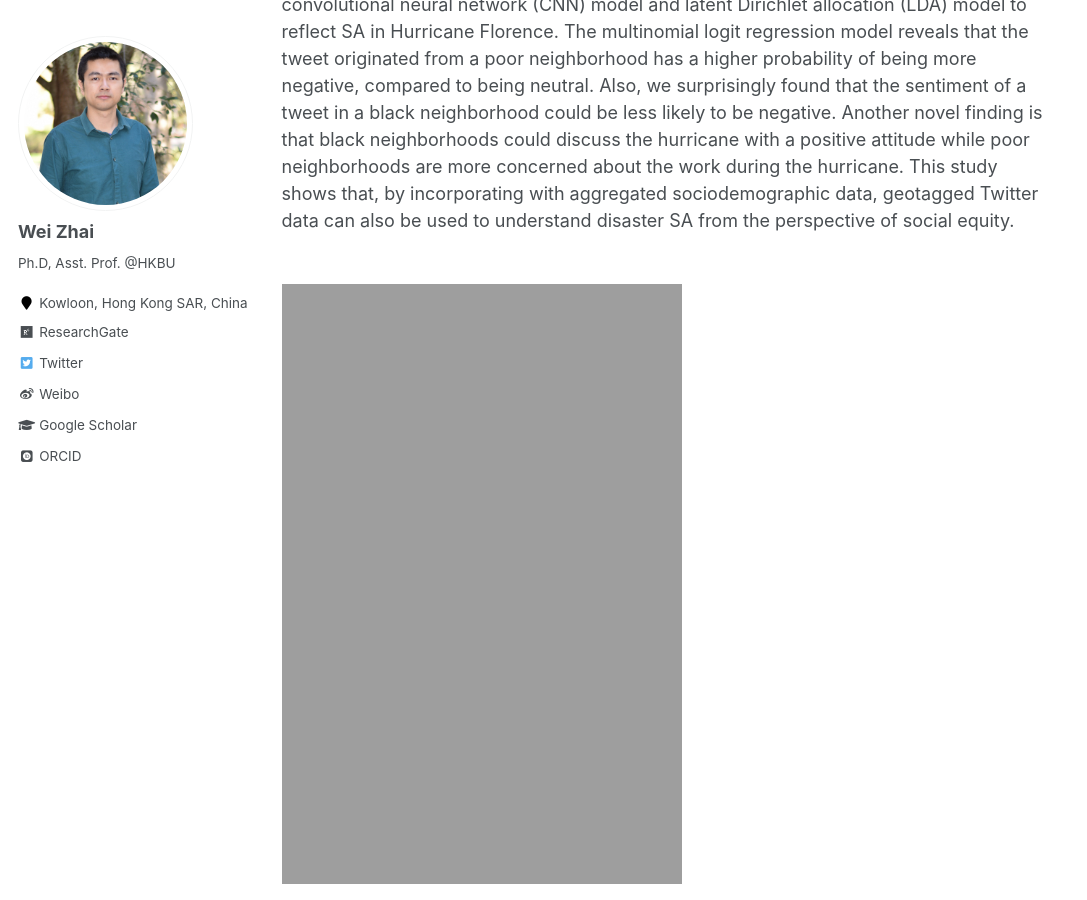
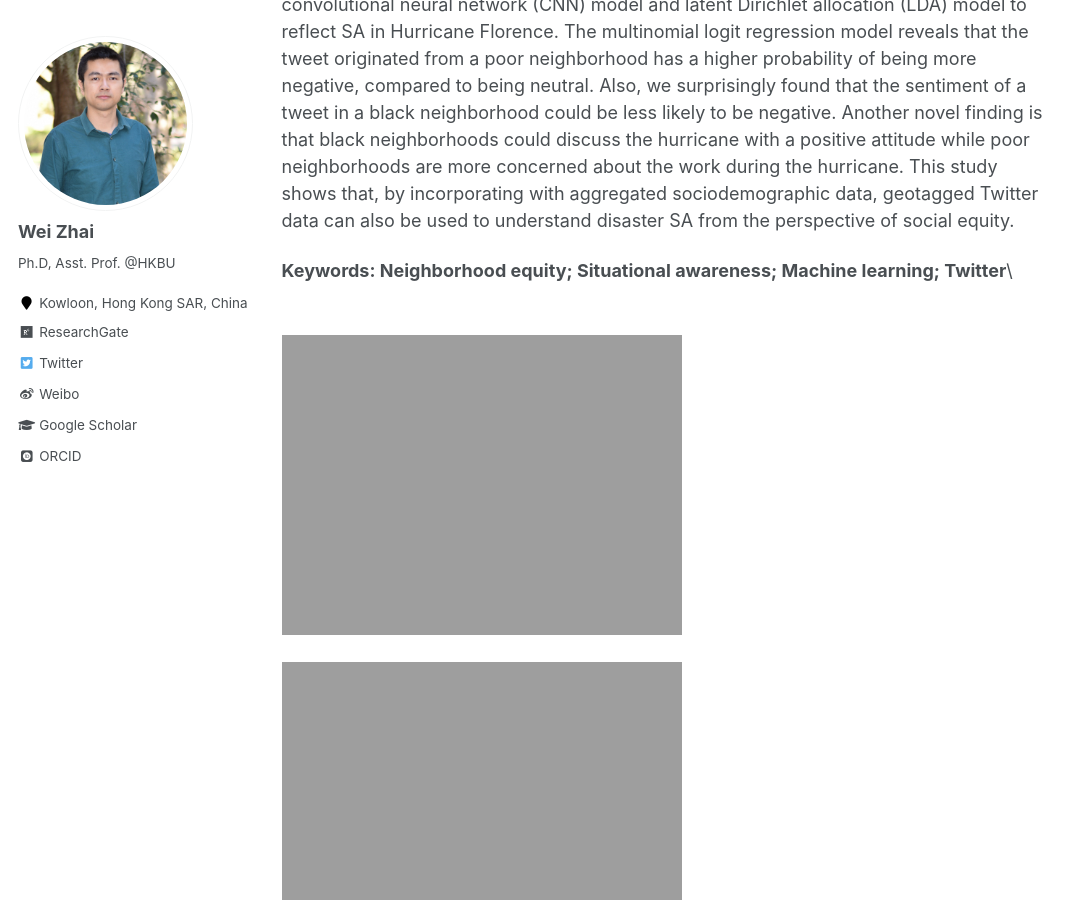
Before and after one commit to skywalkerzhai/weizhai.github.io, a Jekyll site: the page built from _portfolio/portfolio-2.md, in a window 1280 px wide and 900 px high, scrolled down 463 px. Shown: the whole window, without its empty margins (0-1087 px from the left). Built offline with Jekyll 4.4.1, drawn with Linux system fonts in a browser that asks for light colours; some web fonts are replaced.

Commit message:
Update portfolio-2.md

```diff
--- a/_portfolio/portfolio-2.md
+++ b/_portfolio/portfolio-2.md
@@ -7,5 +7,7 @@ collection: portfolio
 
 A disaster-resilient city should address social inequity in all its forms. Complete, accurate, and up-to-the-minute situational awareness (SA) can help disaster relief organizations stabilize the dangers and prevent further losses in poor and ethnic minority neighborhoods. However, the lapse of months or years of survey data could lead to biases since retrospective studies are affected by the emotional status at the time of the survey. To address this, we aim to examine the effects of neighborhood equity on SA in a hurricane event using geotagged Twitter data. We adopted the sentiment analysis, convolutional neural network (CNN) model and latent Dirichlet allocation (LDA) model to reflect SA in Hurricane Florence. The multinomial logit regression model reveals that the tweet originated from a poor neighborhood has a higher probability of being more negative, compared to being neutral. Also, we surprisingly found that the sentiment of a tweet in a black neighborhood could be less likely to be negative. Another novel finding is that black neighborhoods could discuss the hurricane with a positive attitude while poor neighborhoods are more concerned about the work during the hurricane. This study shows that, by incorporating with aggregated sociodemographic data, geotagged Twitter data can also be used to understand disaster SA from the perspective of social equity.
 
-<br/><img src='https://skywalkerzhai.github.io/weizhai.github.io/images/twitter_framework.jpg'>
+**Keywords: Neighborhood equity; Situational awareness; Machine learning; Twitter**\
+
+<br/><img src='https://skywalkerzhai.github.io/weizhai.github.io/images/twitter_framework.jpg'> \
 <br/><img src='https://skywalkerzhai.github.io/weizhai.github.io/images/twitter_DL.jpg'>
```
